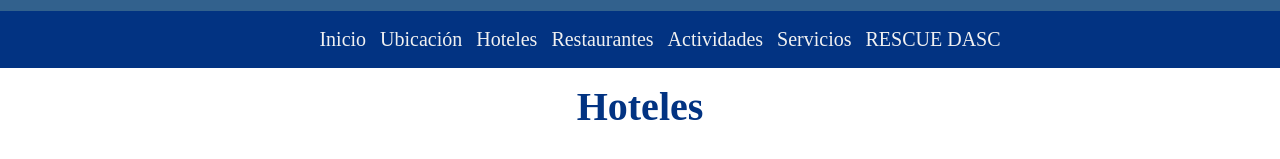
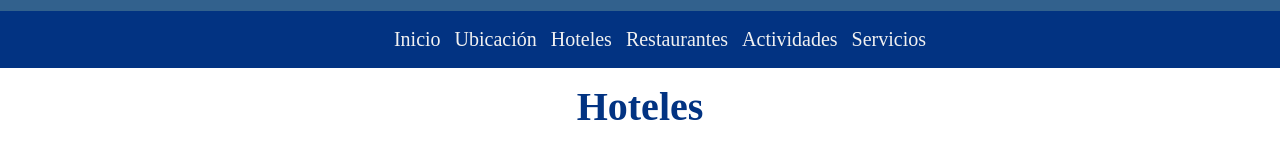
Before and after one commit to amartinez98/losbarriles.mx, a plain HTML site: page hoteles.html in a window 1280 px wide. Shown: the part 99-258 px from the top of the page. Drawn offline with Linux system fonts and the light colour scheme.

Commit message:
Update hoteles.html
No recue dasc

```diff
--- a/hoteles.html
+++ b/hoteles.html
@@ -21,7 +21,7 @@
         <li><a href="restaurantes.html">Restaurantes</a></li>
         <li><a href="actividades.html">Actividades</a></li>
         <li><a href="servicios.html">Servicios</a></li>
-        <li><a href="rescue-dasc.html">RESCUE DASC</a></li>
+        <!--<li><a href="rescue-dasc.html">RESCUE DASC</a></li>-->
       </ul>
     </nav>
 
```
